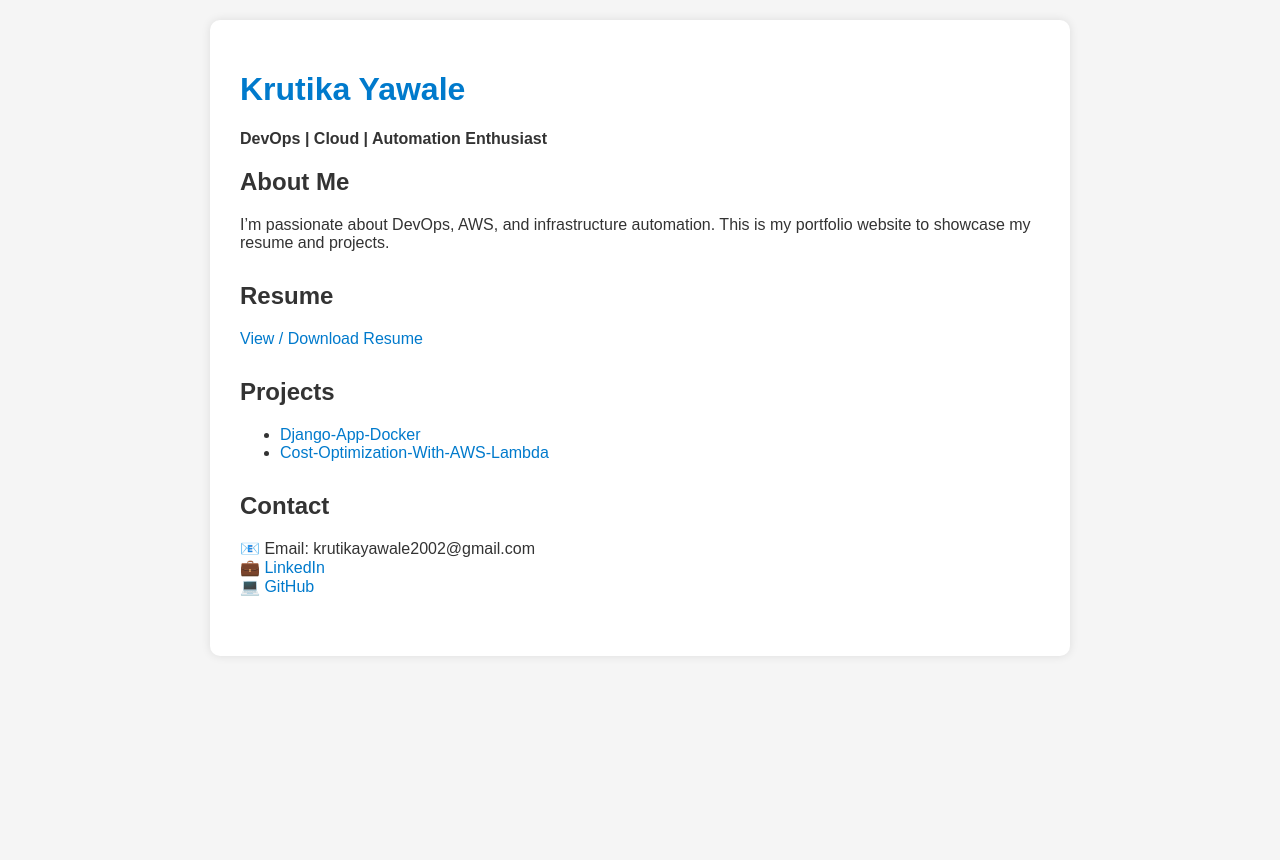
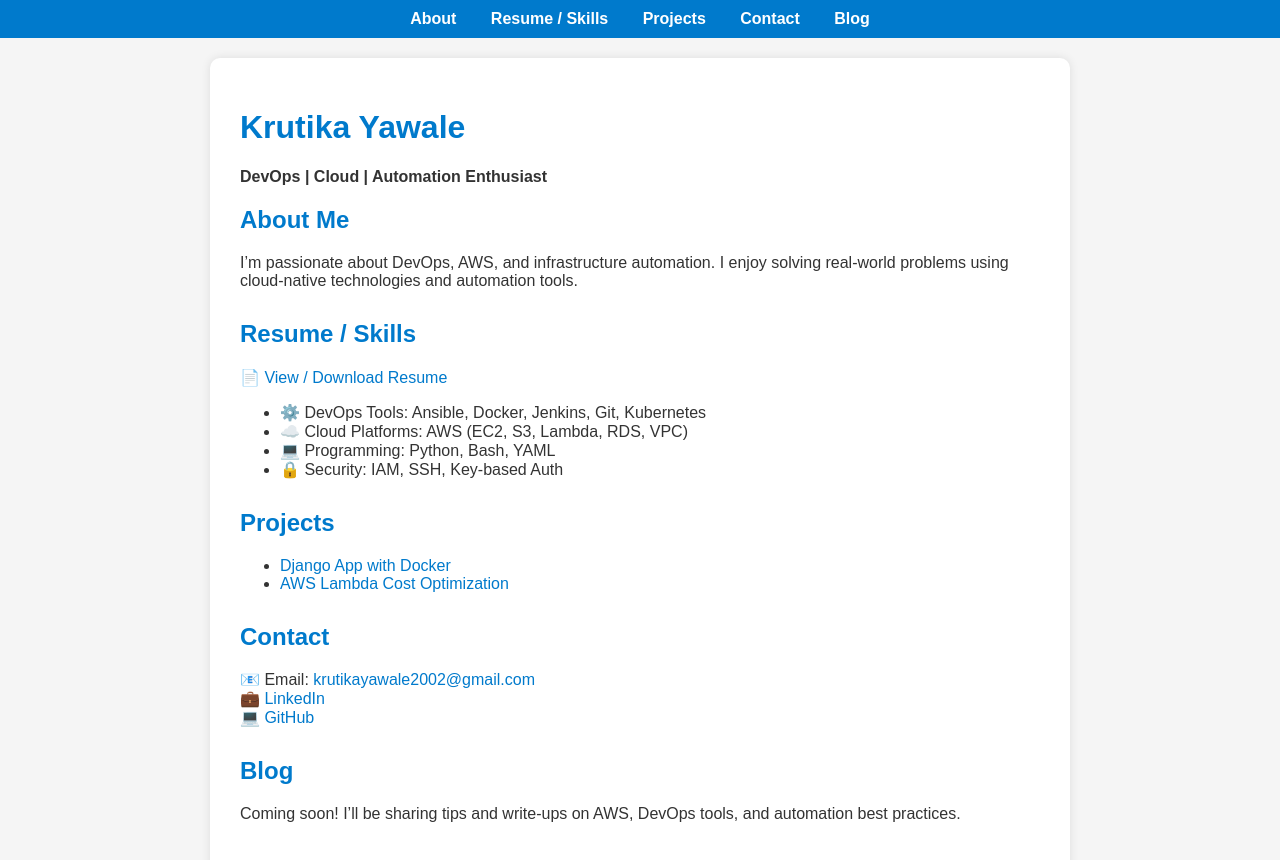
Before and after one commit to Krutika09/Krutika09.github.io, a plain HTML site: page index.html in a window 1280 px wide. Before the commit the page ends 800 px from the top, so only its background shows below. Drawn offline with Linux system fonts and the light colour scheme.

Commit message:
Update index.html

```diff
--- a/index.html
+++ b/index.html
@@ -10,7 +10,19 @@
       background: #f5f5f5;
       color: #333;
       margin: 0;
-      padding: 20px;
+      padding: 0;
+    }
+    nav {
+      background-color: #007acc;
+      color: white;
+      padding: 10px 20px;
+      text-align: center;
+    }
+    nav a {
+      color: white;
+      text-decoration: none;
+      margin: 0 15px;
+      font-weight: bold;
     }
     .container {
       max-width: 800px;
@@ -19,8 +31,9 @@
       padding: 30px;
       border-radius: 10px;
       box-shadow: 0 0 10px rgba(0,0,0,0.1);
+      margin-top: 20px;
     }
-    h1 {
+    h1, h2 {
       color: #007acc;
     }
     a {
@@ -33,37 +46,58 @@
   </style>
 </head>
 <body>
+
+  <nav>
+    <a href="#about">About</a>
+    <a href="#resume">Resume / Skills</a>
+    <a href="#projects">Projects</a>
+    <a href="#contact">Contact</a>
+    <a href="#blog">Blog</a>
+  </nav>
+
   <div class="container">
     <h1>Krutika Yawale</h1>
     <p><strong>DevOps | Cloud | Automation Enthusiast</strong></p>
 
-    <div class="section">
+    <div class="section" id="about">
       <h2>About Me</h2>
-      <p>I’m passionate about DevOps, AWS, and infrastructure automation. This is my portfolio website to showcase my resume and projects.</p>
+      <p>I’m passionate about DevOps, AWS, and infrastructure automation. I enjoy solving real-world problems using cloud-native technologies and automation tools.</p>
     </div>
 
-    <div class="section">
-      <h2>Resume</h2>
-      <p><a href="resume.pdf" target="_blank">View / Download Resume</a></p>
+    <div class="section" id="resume">
+      <h2>Resume / Skills</h2>
+      <p><a href="resume.pdf" target="_blank">📄 View / Download Resume</a></p>
+      <ul>
+        <li>⚙️ DevOps Tools: Ansible, Docker, Jenkins, Git, Kubernetes</li>
+        <li>☁️ Cloud Platforms: AWS (EC2, S3, Lambda, RDS, VPC)</li>
+        <li>💻 Programming: Python, Bash, YAML</li>
+        <li>🔒 Security: IAM, SSH, Key-based Auth</li>
+      </ul>
     </div>
 
-    <div class="section">
+    <div class="section" id="projects">
       <h2>Projects</h2>
       <ul>
-        <li><a href="https://github.com/Krutika09/Django-App-Docker" target="_blank">Django-App-Docker</a></li>
-        <li><a href="https://github.com/Krutika09/Cost-Optimization-With-AWS-Lambda" target="_blank">Cost-Optimization-With-AWS-Lambda</a></li>
+        <li><a href="https://github.com/Krutika09/Django-App-Docker" target="_blank">Django App with Docker</a></li>
+        <li><a href="https://github.com/Krutika09/Cost-Optimization-With-AWS-Lambda" target="_blank">AWS Lambda Cost Optimization</a></li>
         <!-- Add more -->
       </ul>
     </div>
 
-    <div class="section">
+    <div class="section" id="contact">
       <h2>Contact</h2>
       <p>
-        📧 Email: krutikayawale2002@gmail.com <br>
-        💼 <a href="https://www.linkedin.com/in/iamkrutikayawale/" target="_blank">LinkedIn</a> <br>
+        📧 Email: <a href="mailto:krutikayawale2002@gmail.com">krutikayawale2002@gmail.com</a><br>
+        💼 <a href="https://www.linkedin.com/in/iamkrutikayawale/" target="_blank">LinkedIn</a><br>
         💻 <a href="https://github.com/Krutika09" target="_blank">GitHub</a>
       </p>
     </div>
+
+    <div class="section" id="blog">
+      <h2>Blog</h2>
+      <p>Coming soon! I’ll be sharing tips and write-ups on AWS, DevOps tools, and automation best practices.</p>
+    </div>
   </div>
+
 </body>
 </html>
```
